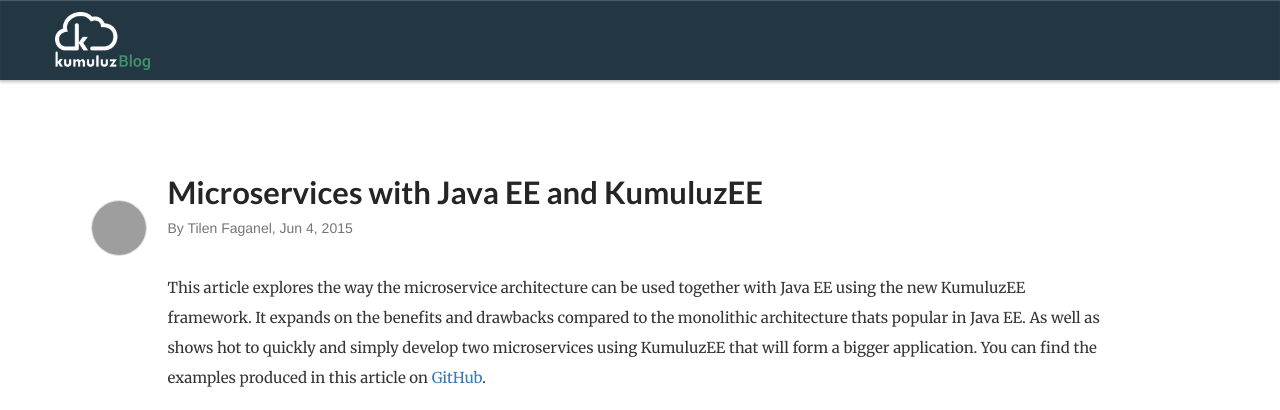
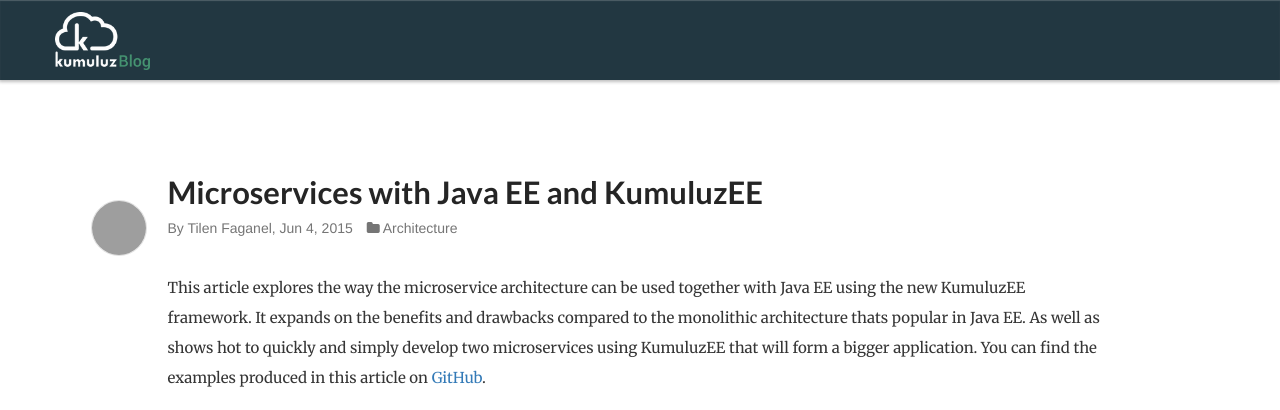
Before and after one commit to kumuluz/blog.sunesis.si, a Jekyll site: the page built from _posts/2015-06-04-microservices-with-java-ee-and-kumuluzee.markdown, in a window 1280 px wide. Shown: the top 410 px of the page. Built offline with Jekyll 4.4.1, drawn with Linux system fonts in a browser that asks for light colours; grey boxes are pictures that could not be loaded.

Commit message:
Added post categories to posts

```diff
--- a/_layouts/post.html
+++ b/_layouts/post.html
@@ -14,6 +14,15 @@
 					<div class="author">
 						<img src="//www.gravatar.com/avatar/{{ author.gravatar }}" class="avatar" alt="author" />
 						By {{ author.name }}, {{ page.date | date: "%b %-d, %Y" }}
+
+						{% if page.categories %}
+							<span class="categories">
+								<i class="fa fa-folder"></i>
+								{% for category in page.categories %}
+									{{ category | capitalize }}
+								{% endfor %}
+							</span>
+						{% endif %}
 					</div>
 					<article class="content">
 						{{ content }}
--- a/_sass/_layout.scss
+++ b/_sass/_layout.scss
@@ -144,7 +144,7 @@
 				> a {
 					color: #fff;
 					font-size: 15px;
-					padding: 15px 20px;
+					padding: 20px 20px;
 					font-weight: 500;
 					@include transition(color 0.2s linear);
 
@@ -342,7 +342,6 @@
 		color: #B5C5CF;
 		font-size: 14px;
 		font-weight: 500;
-        text-align: center;
 
 		@media(max-width: 991px) {
 			margin-bottom: 20px;
@@ -387,7 +386,7 @@
 		}
 	}
 	.social {
-		text-align: center;
+		text-align: right;
 
 		@media(max-width: 767px) {
 			text-align: center;
--- a/_sass/pages/_blogpost.scss
+++ b/_sass/pages/_blogpost.scss
@@ -35,6 +35,10 @@
 				@media(max-width: 767px) {
 					font-size: 12px;
 					margin-top: 10px;
+				}
+
+				.categories {
+					margin-left: 10px;
 				}
 
 				.avatar {
```
